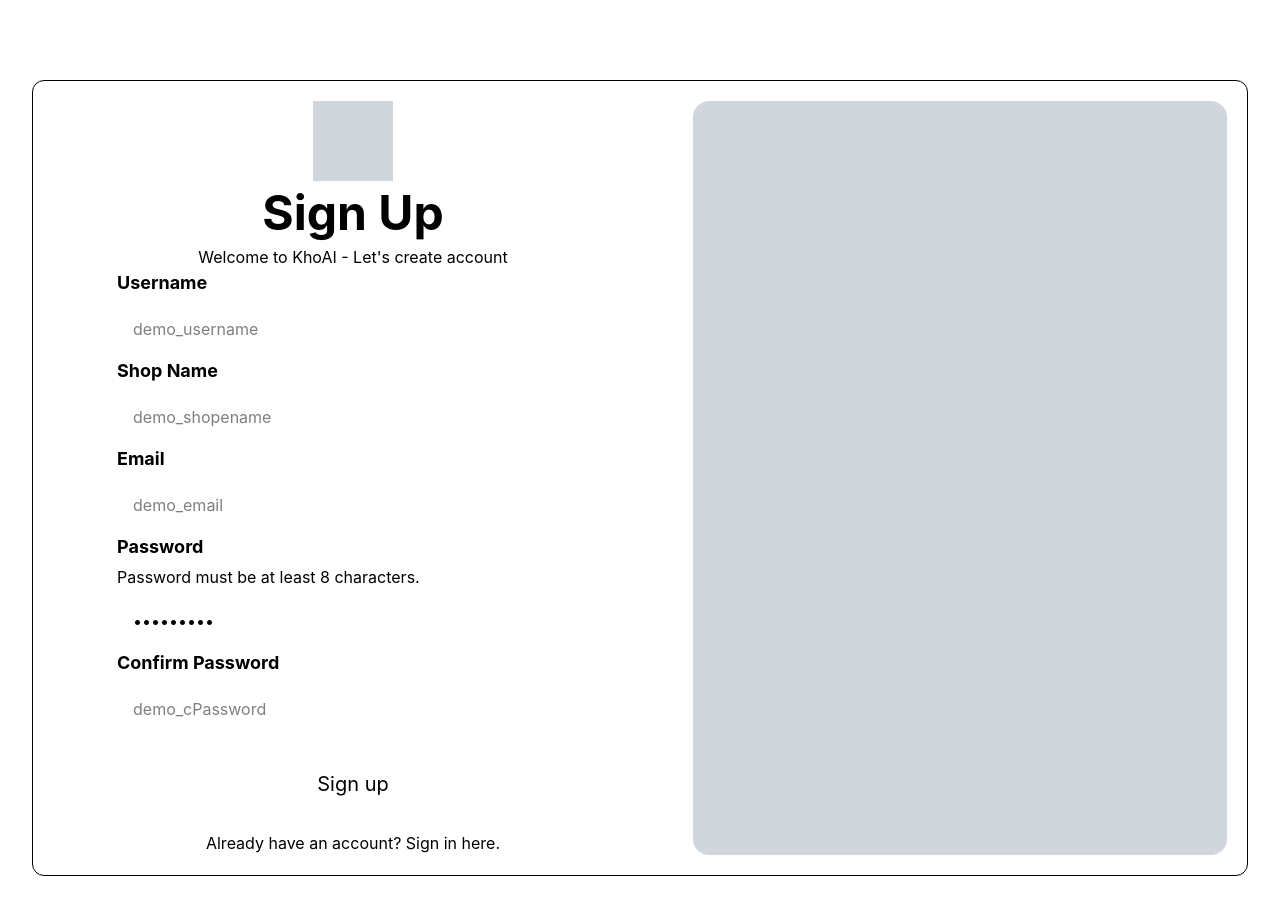
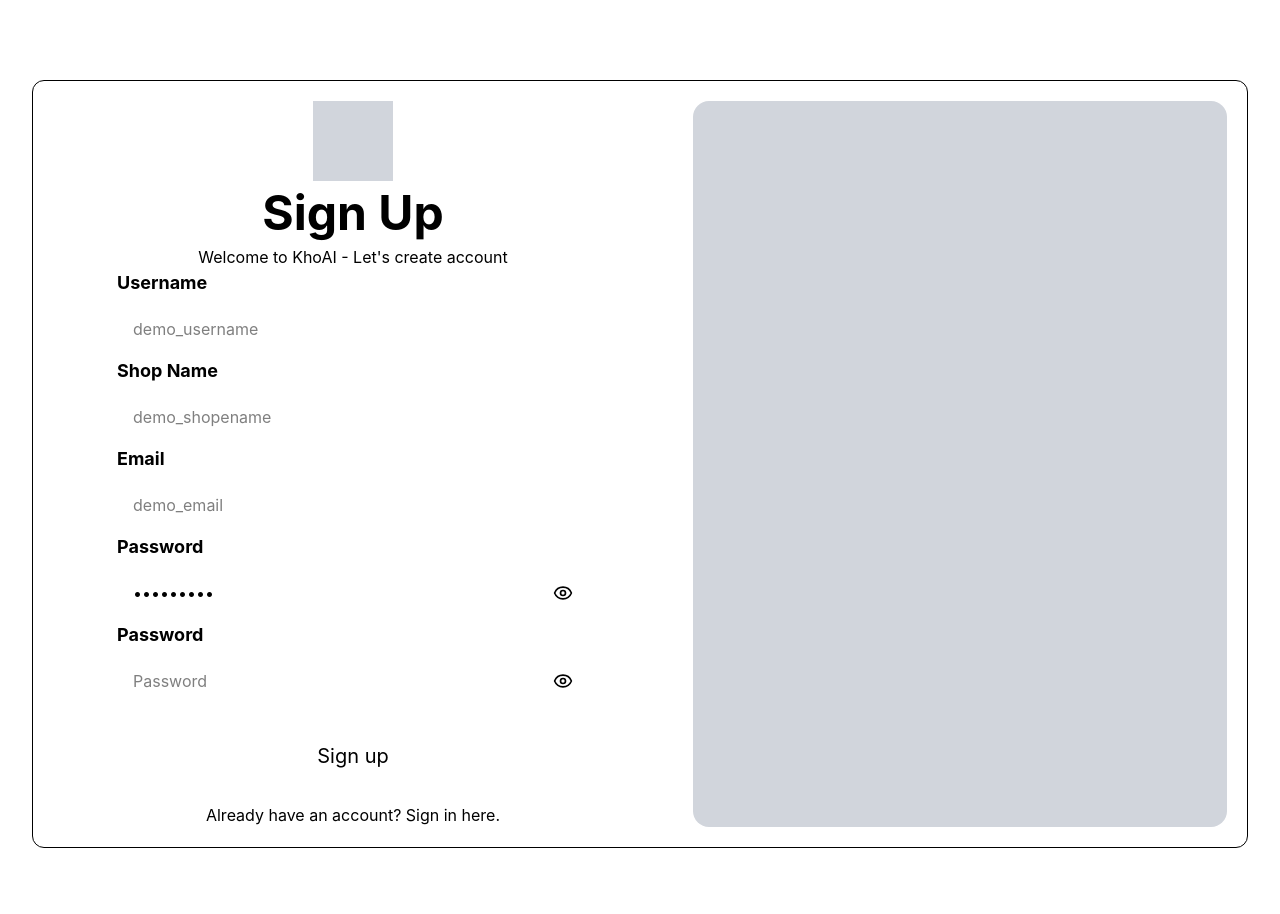
Before and after one commit to ngkhanggg/kho-ai, a React (Vite) app in the folder frontend/: page /signup in a window 1280 px wide. Shown: the top 914 px of the page. Built offline with nearby package versions, Linux system fonts and the light colour scheme.

Commit message:
chore: Added the Eye icon to hide password input for both signin and signup

```diff
--- a/frontend/package.json
+++ b/frontend/package.json
@@ -8,6 +8,7 @@
     "build": "tsc --noEmit && vite build"
   },
   "dependencies": {
+    "lucide-react": "^1.80.0",
     "react": "^19.3.1",
     "react-dom": "^19.3.1",
     "react-router-dom": "^7.18.6"
--- a/frontend/src/features/auth/SignInPage.tsx
+++ b/frontend/src/features/auth/SignInPage.tsx
@@ -1,4 +1,9 @@
+import { useState } from "react";
+import { Eye, EyeOff } from "lucide-react";
+
 export default function SignInPage() {
+    const [showPassword, setShowPassword] = useState(false);
+
     const inputStyles = {
         backgroundColor: "var(--color-surface-container-highest)",
         width: "100%",
@@ -42,14 +47,24 @@ export default function SignInPage() {
 
                             {/* Password */}
                             <div className="flex flex-col gap-1">
-                            <label htmlFor="password" className="font-bold text-lg">Password</label>
+                                <label htmlFor="form-password" className="font-bold text-lg">Password</label>
+                                <div className="relative">
                                     <input
                                         id="form-password"
-                                type="password"
-                                className=""
-                                value="Sigma123@"
-                                style={inputStyles}
+                                        type={showPassword ? "text" : "password"}
+                                        className="cursor-pointer "
+                                        defaultValue="Sigma123@"
+                                        style={{ ...inputStyles, paddingRight: "3.5rem" }}
                                     />
+                                    <button
+                                        type="button"
+                                        onClick={() => setShowPassword((prev) => !prev)}
+                                        aria-label={showPassword ? "Hide password" : "Show password"}
+                                        className="absolute right-4 top-1/2 -translate-y-1/2"
+                                    >
+                                        {showPassword ? <EyeOff size={20} /> : <Eye size={20} />}
+                                    </button>
+                                </div>
                             </div>
 
                             <button style={buttonStyles} className="self-center">Sign up</button>
--- a/frontend/src/features/auth/SignUpPage.tsx
+++ b/frontend/src/features/auth/SignUpPage.tsx
@@ -1,4 +1,10 @@
+import { useState } from "react";
+import { Eye, EyeOff } from "lucide-react";
+
 export default function SignUnPage() {
+    const [showPassword, setShowPassword] = useState(false);
+    const [showCPassword, setShowCPassword] = useState(false);
+
     const inputStyles = {
         backgroundColor: "var(--color-surface-container-highest)",
         width: "100%",
@@ -63,26 +69,43 @@ export default function SignUnPage() {
 
                         {/* Password */}
                         <div className="flex flex-col gap-1">
-                            <label htmlFor="password" className="font-bold text-lg">Password</label>
-                            <div>Password must be at least <span style={{ color:"var(--color-safe)" }}>8 characters.</span> </div>
-                            <input
-                                id="form-password"
-                                type="password"
-                                className=""
-                                value="Sigma123@"
-                                style={inputStyles}
-                            />
+                                <label htmlFor="form-password" className="font-bold text-lg">Password</label>                                <div className="relative">
+                                <input
+                                    id="form-password"
+                                    type={showPassword ? "text" : "password"}
+                                    className="cursor-pointer "
+                                    defaultValue="Sigma123@"
+                                    style={{ ...inputStyles, paddingRight: "3.5rem" }}
+                                />
+                                <button
+                                    type="button"
+                                    onClick={() => setShowPassword((prev) => !prev)}
+                                    aria-label={showPassword ? "Hide password" : "Show password"}
+                                    className="absolute right-4 top-1/2 -translate-y-1/2"
+                                >
+                                    {showPassword ? <EyeOff size={20} /> : <Eye size={20} />}
+                                </button>
+                            </div>
                         </div>
 
                         <div className="flex flex-col gap-1">
-                            <label htmlFor="cPassword" className="font-bold text-lg">Confirm Password</label>
-                            <input
-                                id="form-cPassword"
-                                type="password"
-                                placeholder="demo_cPassword"
-                                className=""
-                                style={inputStyles}
-                            />
+                                <label htmlFor="form-password" className="font-bold text-lg">Password</label>                                <div className="relative">
+                                <input
+                                    id="form-password"
+                                    type={showCPassword ? "text" : "password"}
+                                    className="cursor-pointer "
+                                    placeholder="Password"
+                                    style={{ ...inputStyles, paddingRight: "3.5rem" }}
+                                />
+                                <button
+                                    type="button"
+                                    onClick={() => setShowCPassword((prev) => !prev)}
+                                    aria-label={showCPassword ? "Hide password" : "Show password"}
+                                    className="absolute right-4 top-1/2 -translate-y-1/2"
+                                >
+                                    {showCPassword ? <EyeOff size={20} /> : <Eye size={20} />}
+                                </button>
+                            </div>
                         </div>
 
                         <button style={buttonStyles} className="self-center">Sign up</button>
```
Also changed, not shown: 1 other file (tests, documents, lock files or other folders). Lines whose indentation alone changed are shown as unchanged.
